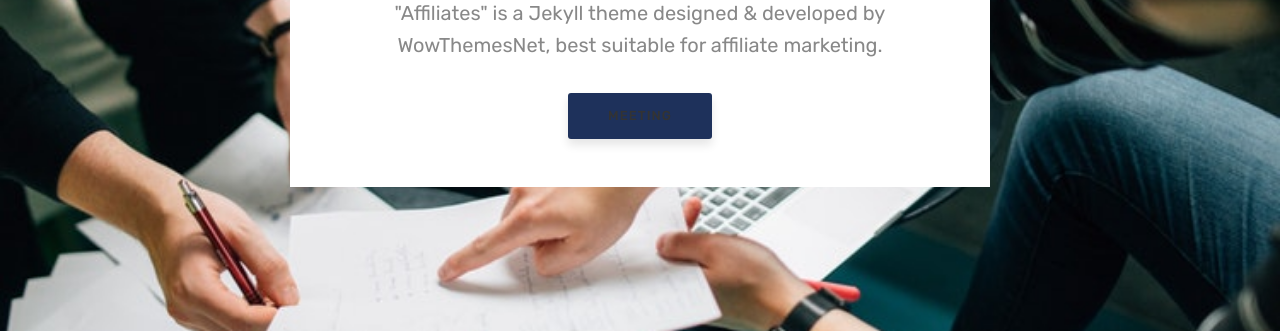
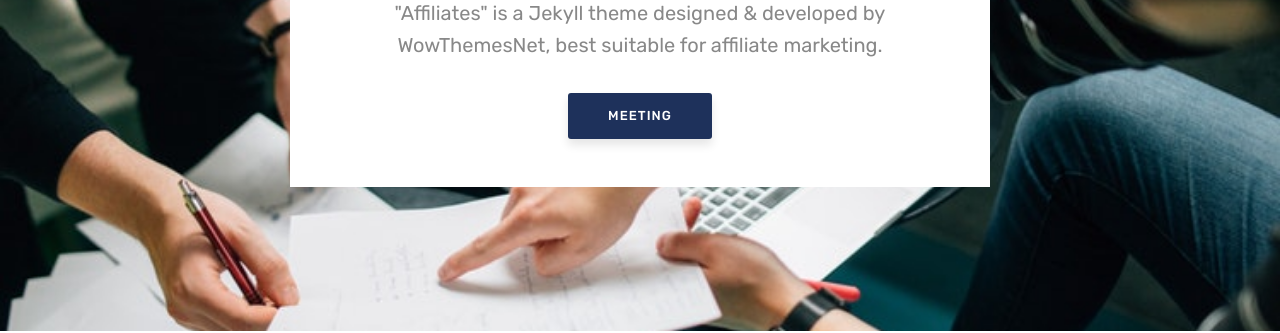
Before and after one commit to ismrm-iberian/ismrm-iberian.github.io, a Jekyll site: the page built from index.html, in a window 1280 px wide and 1400 px high, scrolled down 191 px. Shown: the part 150-483 px from the top of the window. Built offline with Jekyll 4.4.1, drawn with Linux system fonts in a browser that asks for light colours; comment, search, counter and statistics services are not loaded.

Commit message:
More fixes to buttons

```diff
--- a/assets/css/custom.scss
+++ b/assets/css/custom.scss
@@ -14,16 +14,16 @@
 }
 
 .navbar-toggleable-md .navbar-nav .nav-link.highlight {
-	background-color: #1E315B;
+	background-color: #1E315B !important;
 }
 
 a.btn {
-	color: white;
+	color: white !important;
 }
 
 .btn {
 	background-color: #1E315B !important;
-	color: white;
+	color: white !important;
 }
 
 .btn:hover {
@@ -32,6 +32,7 @@ a.btn {
 
 .btn-primary {
 	background-color: #1E315B !important;
+	border-color: #1E315B !important;
 }
 
 .btn-primary:hover {
@@ -47,6 +48,6 @@ a.btn {
 }
 
 .footer {
-	background-color: #1E315B;
-	color: #b4b4b4;
+	background-color: #1E315B !important;
+	color: #b4b4b4 !important;
 }
```
